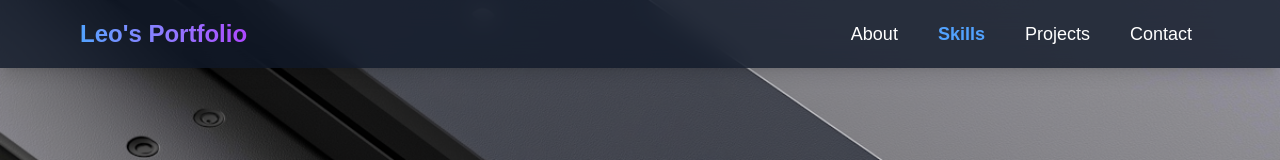
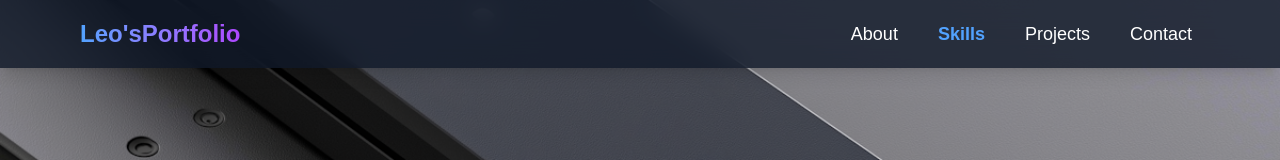
Before and after one commit to Leo-Mazive-123/My-Next.js-Portfolio, a Next.js app: page / in a window 1280 px wide. Shown: the top 160 px of the page. Built offline with nearby package versions, Linux system fonts and the light colour scheme.

Commit message:
Next.js Porfolio Done

```diff
--- a/src/components/Navbar.tsx
+++ b/src/components/Navbar.tsx
@@ -44,10 +44,11 @@
       <div className="max-w-6xl mx-auto px-4 py-4 flex justify-between items-center">
         {/* Logo */}
         <h1
-          className="text-2xl sm:text-2xl font-bold bg-gradient-to-r from-blue-400 to-purple-500 bg-clip-text text-transparent cursor-pointer"
+          className="text-2xl sm:text-2xl font-bold bg-gradient-to-r from-blue-400 to-purple-500 bg-clip-text text-transparent cursor-pointer text-left"
           onClick={() => scrollToSection("home")}
         >
-          Leo&apos;s Portfolio
+          <span className="block sm:inline text-left">Leo&apos;s</span>
+          <span className="block sm:inline text-left">Portfolio</span>
         </h1>
 
         {/* Nav Links */}
```
